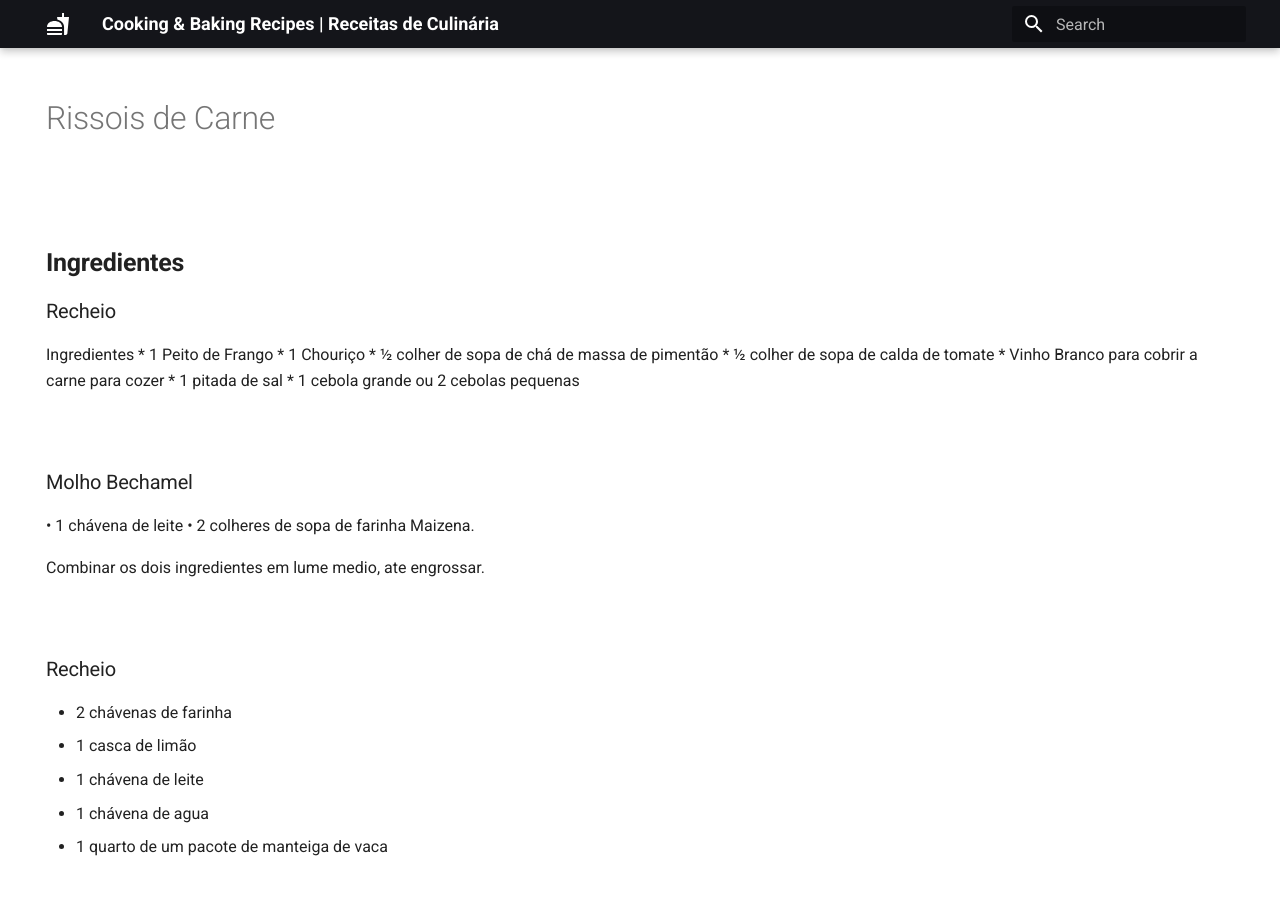
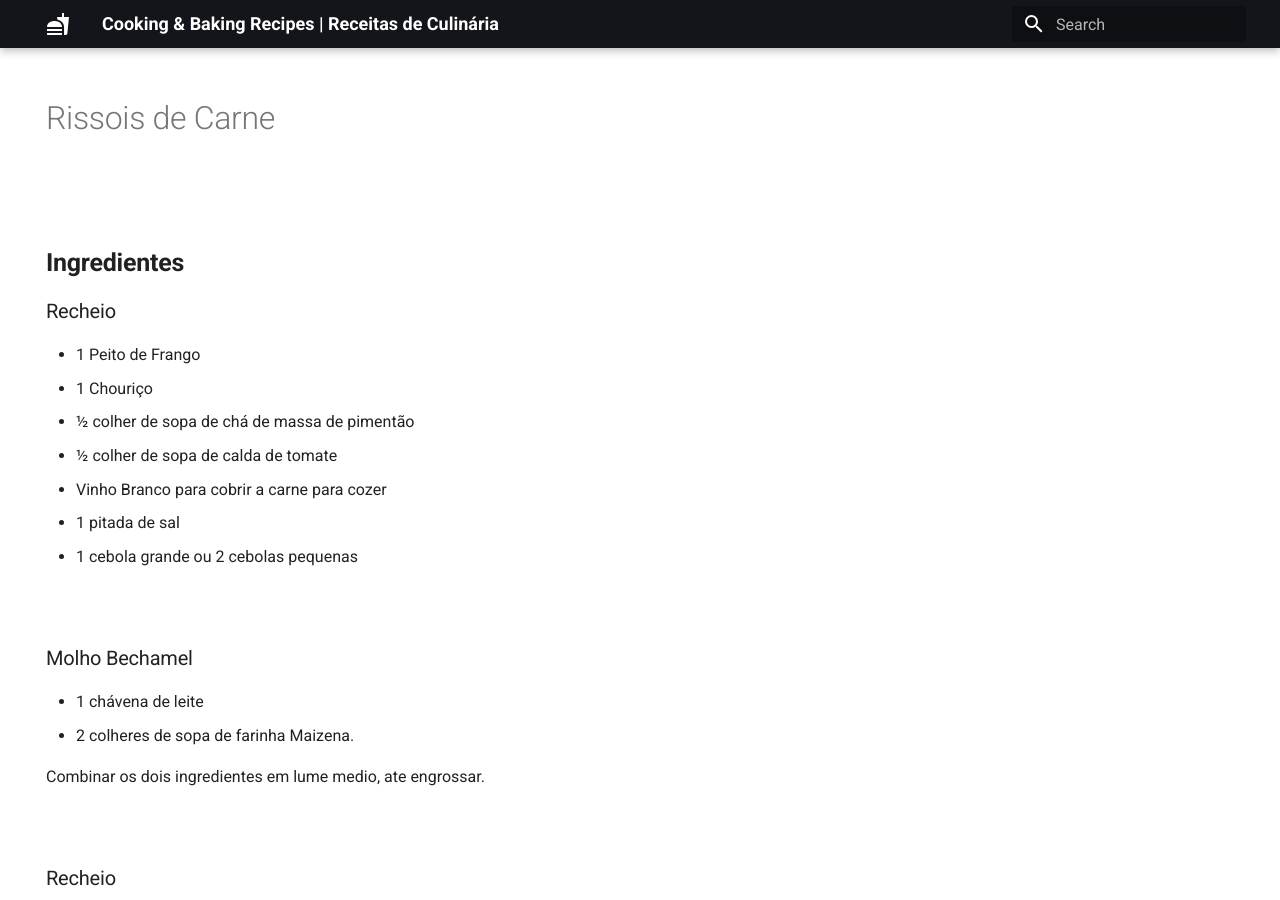
Before and after one commit to mannycarreiro/cooking_recipes, an MkDocs documentation site: the page built from docs/Receitas/Rissois de Carne.md, in a window 1280 px wide and 900 px high. Built offline with MkDocs 1.6.1 and Material for MkDocs 9.7.7, drawn with Linux system fonts in a browser that asks for light colours.

```diff
--- a/docs/Receitas/Rissois de Carne.md
+++ b/docs/Receitas/Rissois de Carne.md
@@ -18,7 +18,6 @@ tags:
 
 ### Recheio
 
-Ingredientes
 * 1 Peito de Frango
 * 1 Chouriço
 * ½ colher de sopa de chá de massa de pimentão
@@ -30,8 +29,10 @@ Ingredientes
 <br>
 
 ### Molho Bechamel
-•	1 chávena de leite
-•	2 colheres de sopa de farinha Maizena.
+
+* 1 chávena de leite
+* 2 colheres de sopa de farinha Maizena.
+
 
 Combinar os dois ingredientes em lume medio, ate engrossar.
 
```
Also changed, not shown: docs/Receitas/Pudim de Bolacha Sem Sal.md (added, +31 -0 lines).
